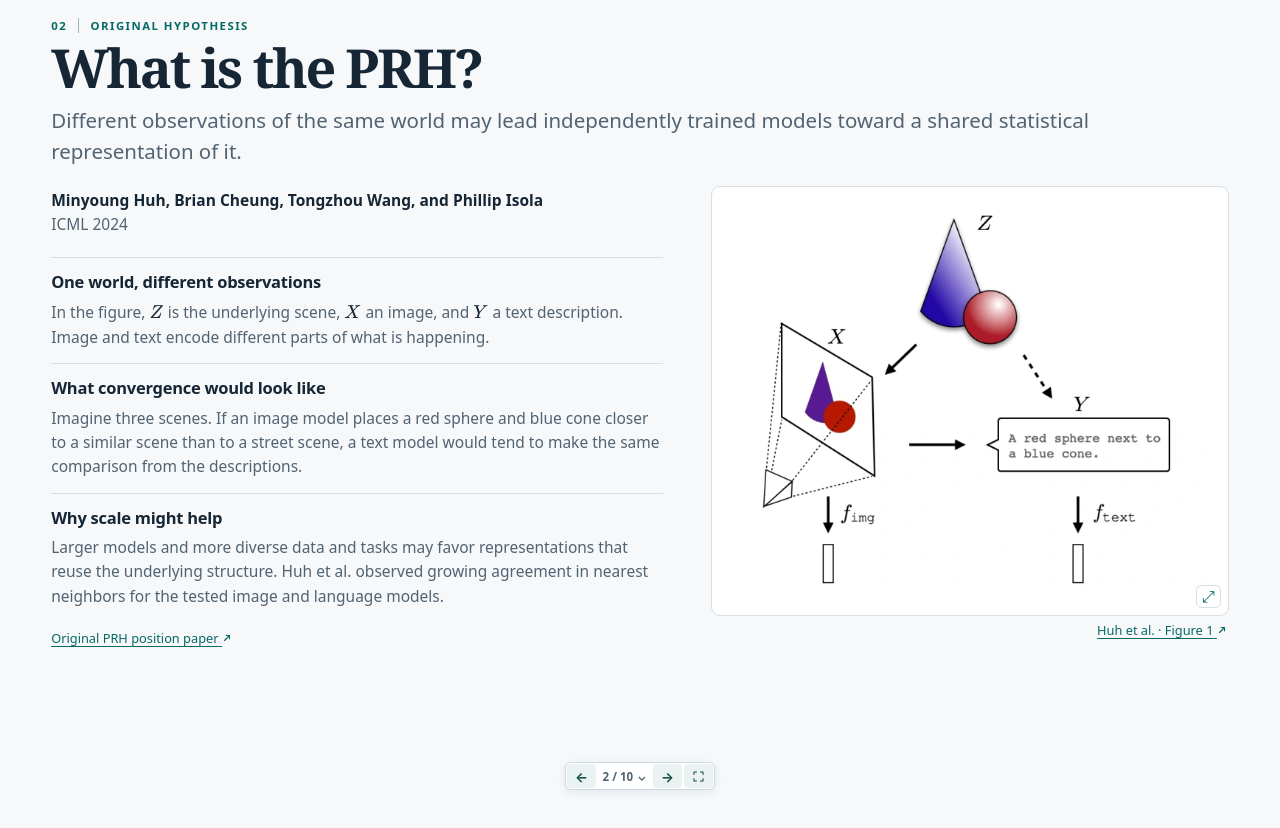
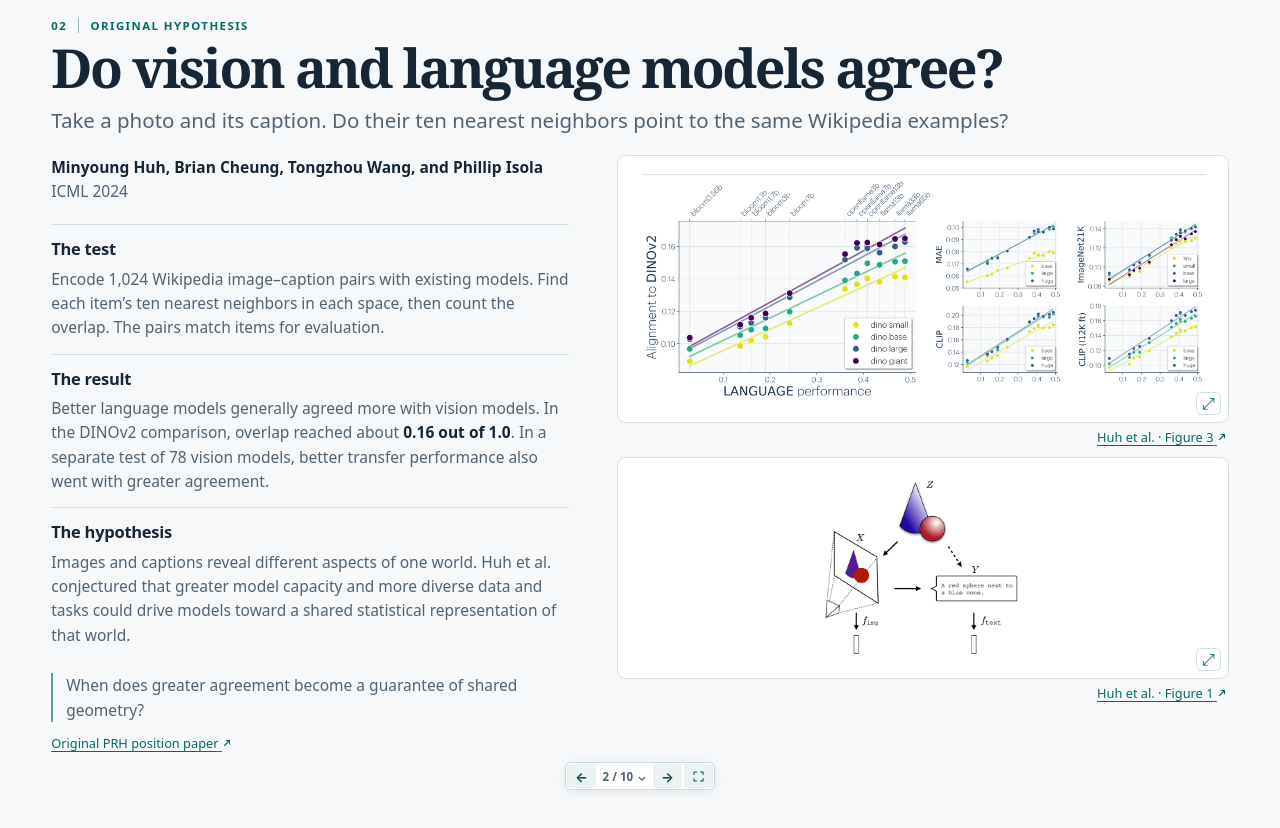
Before and after one commit to pzarzycki/jepa_prh_balestriero_lecun, a React (Vite) app: page / in a window 1280 px wide. Both pictures are taken after a click on the button "Next slide". Shown: the top 828 px of the page. Before the commit the page ends 800 px from the top, so only its background shows below. Built offline with nearby package versions, Linux system fonts and the light colour scheme.

Commit message:
Show original PRH evidence

```diff
--- a/src/main.jsx
+++ b/src/main.jsx
@@ -17,6 +17,7 @@ function MathText({children, block = false}) {
 
 const figures = {
   world: ['huh-world', 'A world Z, shown as a red sphere beside a blue cone, gives rise to an image X and a text description Y. Each modality has its own encoder.', 'Huh et al. · Figure 1', PRH + '#page=1'],
+  alignment: ['huh-alignment', 'On Wikipedia image–caption pairs, nearest-neighbor overlap with DINOv2 generally rises with language-model performance. Smaller panels compare MAE, ImageNet, and CLIP vision encoders.', 'Huh et al. · Figure 3', PRH + '#page=4'],
   overview: ['jepa-overview', 'The same scene supplies two photos to an image JEPA and two captions to a text JEPA. The two learned spaces are compared across modalities. At right, alignment is plotted against training draws.', 'Balestriero & LeCun · Figure 1', JEPA + '#page=1'],
   pairs: ['jepa-pairs', 'Four positive-pair graphs compare good views, weak corruptions, strong corruptions, and next-token prediction.', 'Balestriero & LeCun · Figure 3', JEPA + '#page=6'],
   scale: ['jepa-scale', 'Mutual 10-nearest-neighbor overlap and Flickr retrieval across training scales and reference encoders.', 'Balestriero & LeCun · Figure 9', JEPA + '#page=10'],
@@ -61,15 +62,19 @@ const slides = [
         <Point title="What the geometry enables">Fit one map to connect independently trained encoders for captioning, or infer a map from two disjoint embedding pools without matched image–caption examples.</Point>
       </div><Source href={JEPA + '#page=1'}>Randall Balestriero and Yann LeCun · Abstract</Source>
     </>},
-  {topic:'Original hypothesis', title:'What is the PRH?',
-    lead:'Different observations of the same world may lead independently trained models toward a shared statistical representation of it.',
+  {topic:'Original hypothesis', title:'Do vision and language models agree?',
+    lead:'Take a photo and its caption. Do their ten nearest neighbors point to the same Wikipedia examples?',
     body: ({zoom}) => <div className="split origins">
       <div><p className="byline"><strong>Minyoung Huh, Brian Cheung, Tongzhou Wang, and Phillip Isola</strong><br/>ICML 2024</p>
-        <Point title="One world, different observations">In the figure, <MathText>Z</MathText> is the underlying scene, <MathText>X</MathText> an image, and <MathText>Y</MathText> a text description. Image and text encode different parts of what is happening.</Point>
-        <Point title="What convergence would look like">Imagine three scenes. If an image model places a red sphere and blue cone closer to a similar scene than to a street scene, a text model would tend to make the same comparison from the descriptions.</Point>
-        <Point title="Why scale might help">Larger models and more diverse data and tasks may favor representations that reuse the underlying structure. Huh et al. observed growing agreement in nearest neighbors for the tested image and language models.</Point>
+        <Point title="The test">Encode 1,024 Wikipedia image–caption pairs with existing models. Find each item’s ten nearest neighbors in each space, then count the overlap. The pairs match items for evaluation.</Point>
+        <Point title="The result">Better language models generally agreed more with vision models. In the DINOv2 comparison, overlap reached about <strong>0.16 out of 1.0</strong>. In a separate test of 78 vision models, better transfer performance also went with greater agreement.</Point>
+        <Point title="The hypothesis">Images and captions reveal different aspects of one world. Huh et al. conjectured that greater model capacity and more diverse data and tasks could drive models toward a shared statistical representation of that world.</Point>
+        <p className="note">When does greater agreement become a guarantee of shared geometry?</p>
         <Source href="https://proceedings.mlr.press/v235/huh24a.html">Original PRH position paper</Source>
-      </div><Figure id="world" zoom={zoom} className="world"/>
+      </div><div className="origin-figures">
+        <Figure id="alignment" zoom={zoom}/>
+        <Figure id="world" zoom={zoom} className="world"/>
+      </div>
     </div>},
   {topic:'Section 2.1', title:'The world, the objective, the theorem',
     lead:'The formal question is when independently trained encoders recover one world embedding up to an orthogonal change of coordinates.',
--- a/src/style.css
+++ b/src/style.css
@@ -24,7 +24,7 @@ h1 { margin: 14px 0 10px; font: 600 clamp(2.2rem,5.1vw,4.2rem)/1.035 Georgia, se
 .slide-1 h1 { font-size: clamp(2.45rem,5.25vw,4.35rem); }
 .lead { margin: 0 0 clamp(24px,3vw,38px); color: var(--muted); font-size: clamp(1rem,1.8vw,1.28rem); line-height: 1.53; max-width: 800px; text-wrap: pretty; }
 .split { display: grid; grid-template-columns: repeat(2,minmax(0,1fr)); gap: clamp(18px,4vw,48px); align-items: start; }
-.split.origins { grid-template-columns: 1.18fr 1fr; align-items: center; }
+.split.origins { grid-template-columns: 1fr 1.18fr; }
 .split.limits { grid-template-columns: 1.15fr 1fr; }
 .split.fer { grid-template-columns: 1.1fr 1fr; }
 .proof { display: grid; grid-template-columns: repeat(3,minmax(0,1fr)); gap: 25px; }
@@ -36,7 +36,6 @@ h1 { margin: 14px 0 10px; font: 600 clamp(2.2rem,5.1vw,4.2rem)/1.035 Georgia, se
 .paper-figure { margin: 0 0 10px; min-width: 0; }
 .image-button { display: grid; width: 100%; position: relative; border: 1px solid var(--line); border-radius: 9px; padding: clamp(8px,2vw,18px); cursor: zoom-in; background: white; place-items: center; }
 .image-button img { display: block; width: auto; max-width: 100%; max-height: 365px; object-fit: contain; }
-.origins .image-button img { max-height: 390px; }
 .wide-figure .image-button img { max-height: 250px; }
 .slide-3 .wide-figure .image-button img { max-height: 276px; }
 .enlarge { position: absolute; right: 7px; bottom: 7px; background: white; color: var(--accent); border: 1px solid var(--line); border-radius: 5px; padding: 0 5px; line-height: 1.3; }
@@ -113,5 +112,6 @@ h1, .slide-1 h1 { margin: 7px 0 9px; font-size: clamp(1.03rem,4.2vw,3.75rem); wh
 @media (max-width: 400px) {
   h1, .slide-1 h1 { font-size: clamp(.91rem,4.25vw,1.1rem); }
 }
-.world .image-button img { max-height: min(49vh,520px); }
+.origin-figures .image-button img { max-height: min(30vh, 325px); }
+.origin-figures .world .image-button img { max-height: min(23vh, 250px); }
 .experiment-figure .image-button img { max-height: min(25vh,260px); }
```
Also changed, not shown: public/figures/huh-alignment.webp (added).
